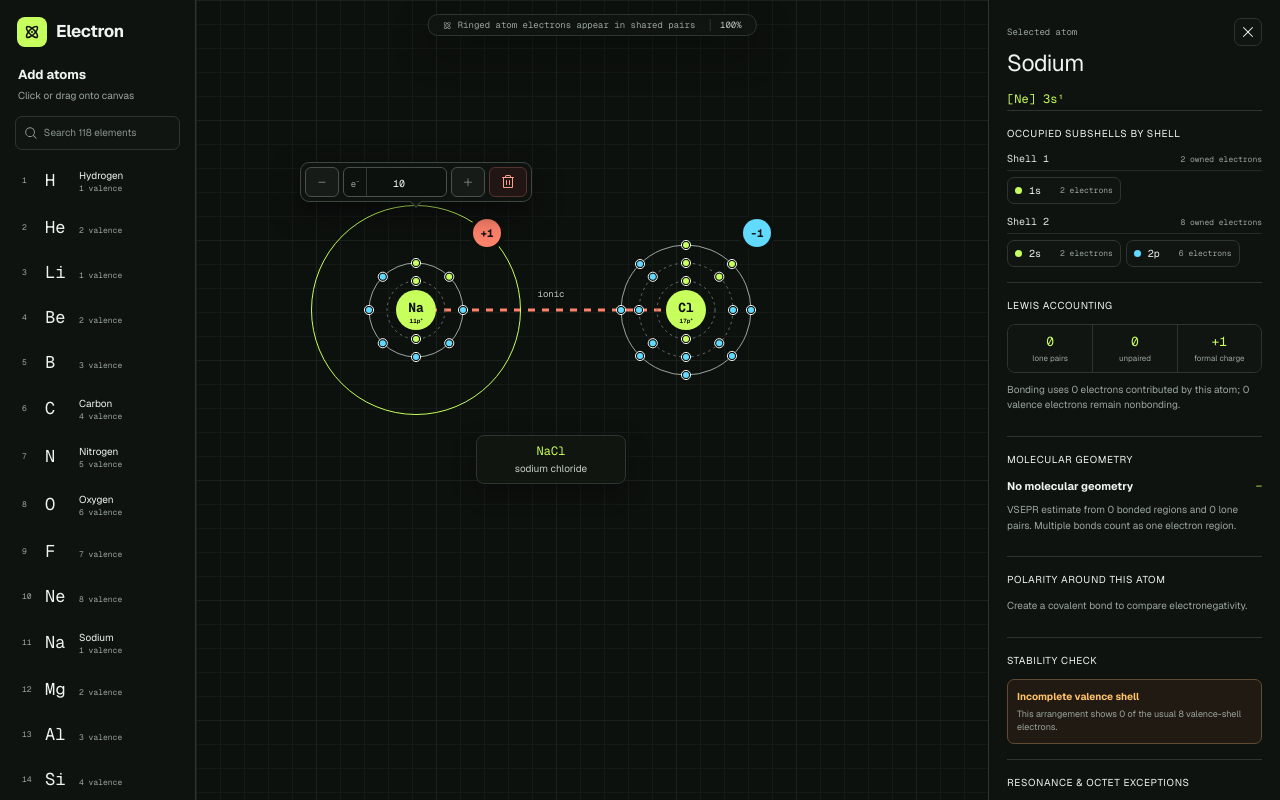
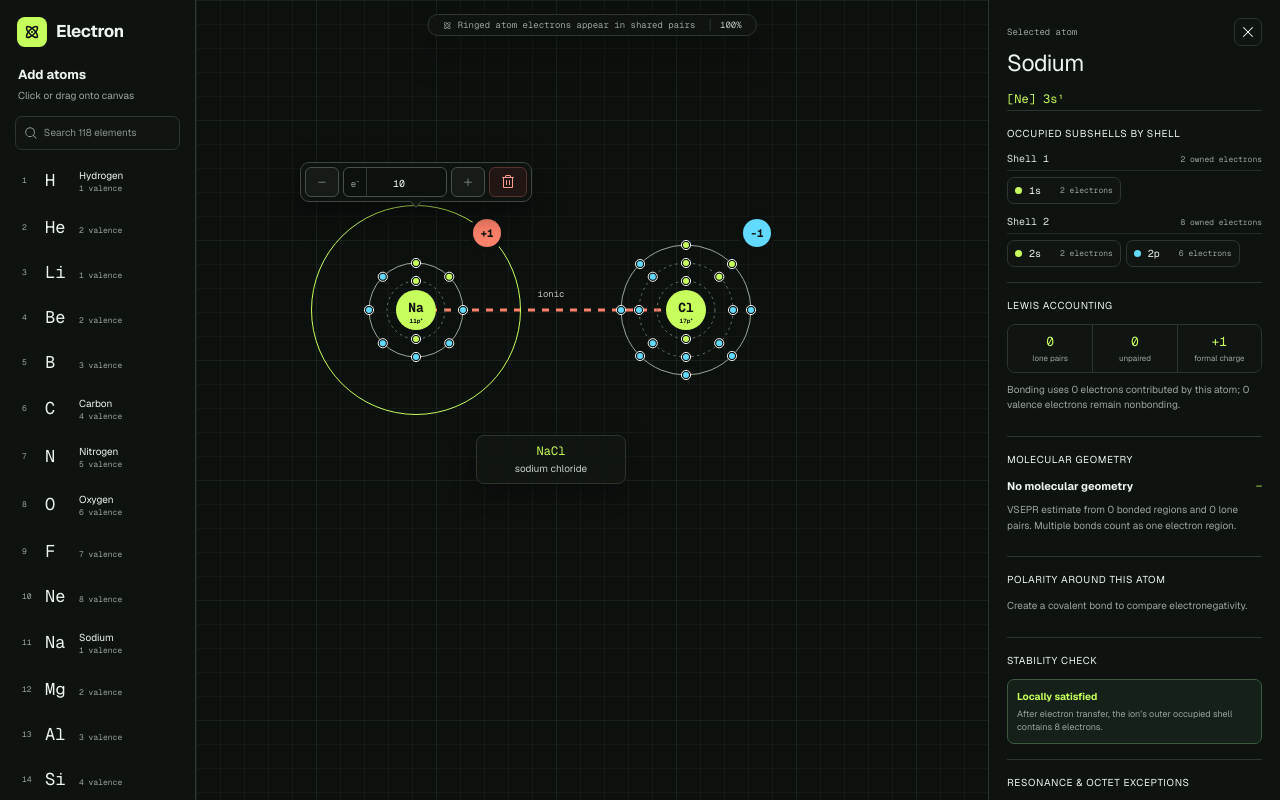
Before and after one commit to kk-spartans/electron, a Next.js app: page / in a window 1280 px wide. Built offline with nearby package versions, Linux system fonts and the light colour scheme; what @exabyte-io/periodic-table.js would draw is missing.

Commit message:
Add formula commands and workspace controls

```diff
--- a/src/app/globals.css
+++ b/src/app/globals.css
@@ -5,8 +5,9 @@
 html, body { margin:0; width:100%; height:100%; overflow:hidden; background:var(--bg); color:var(--text); font-family:var(--font-geist-sans),sans-serif; }
 button { color:inherit; font:inherit; }
 .lab-shell { width:100%; height:100dvh; display:flex; flex-direction:column; overflow:hidden; }
-.lab-layout { flex:1; min-height:0; display:grid; grid-template-columns:196px minmax(480px,1fr) 292px; }
+.lab-layout { --left-width:196px; --right-width:292px; flex:1; min-height:0; display:grid; grid-template-columns:var(--left-width) minmax(480px,1fr) var(--right-width); position:relative; }
 .element-tray,.atom-inspector { min-height:0; overflow:auto; background:#0f1310; position:relative; z-index:10; }
+.sidebar-resizer { position:absolute; top:0; bottom:0; z-index:18; width:9px; cursor:col-resize; touch-action:none; }.sidebar-resizer::after { content:""; position:absolute; top:0; bottom:0; left:4px; width:1px; background:transparent; transition:background .16s ease,box-shadow .16s ease; }.sidebar-resizer:hover::after,.sidebar-resizer:focus-visible::after,.sidebar-resizer:active::after { background:var(--accent); box-shadow:0 0 8px #c7ff5c88; }.sidebar-resizer.left { left:calc(var(--left-width) - 4px); }.sidebar-resizer.right { right:calc(var(--right-width) - 4px); }
 .element-tray { border-right:1px solid var(--line); padding:17px 13px; }
 .product-mark { display:flex; align-items:center; gap:9px; margin:0 4px 18px; }.product-mark span { width:30px; height:30px; display:grid; place-items:center; border-radius:8px; background:var(--accent); color:#0b0e0c; }.product-mark b { font-size:17px; letter-spacing:-.02em; }
 .atom-inspector { border-left:1px solid var(--line); padding:18px; }
@@ -89,7 +90,9 @@ button { color:inherit; font:inherit; }
 .inspector-actions { display:grid; grid-template-columns:1fr 1fr; gap:6px; padding-top:4px; }.inspector-actions button { display:flex; justify-content:center; align-items:center; gap:5px; border:1px solid var(--line); background:var(--surface-2); border-radius:7px; padding:8px; font-size:9px; cursor:pointer; }.inspector-actions .danger { grid-column:1/-1; color:#ff9d8e; }
 .inspector-empty { height:100%; display:grid; place-content:center; justify-items:center; text-align:center; gap:8px; color:var(--muted); }.inspector-empty svg { color:var(--accent); font-size:30px; }.inspector-empty b { color:var(--text); font-size:13px; }.inspector-empty span { max-width:180px; font-size:10px; line-height:1.5; }
 .bond-inspector section { margin-top:24px; }.bond-inspector p b { color:var(--text); }.remove-bond { width:100%; display:flex; align-items:center; justify-content:center; gap:7px; padding:9px; border:1px solid #57332d; border-radius:7px; background:#211614; color:#ff9d8e; cursor:pointer; }
+.formula-command-backdrop { position:fixed; inset:0; z-index:50; display:grid; place-items:start center; padding-top:18vh; background:#05080699; }.formula-command { width:min(420px,calc(100vw - 28px)); display:grid; grid-template-columns:1fr auto; gap:8px; padding:10px; border:1px solid #465148; border-radius:10px; background:#111611; box-shadow:0 24px 70px #000b; }.formula-command label { display:grid; grid-template-columns:auto 1fr; align-items:center; gap:9px; min-width:0; }.formula-command label span { color:var(--muted); font:9px var(--font-geist-mono); }.formula-command input { min-width:0; width:100%; height:34px; border:1px solid var(--line); border-radius:7px; outline:0; padding:0 9px; background:#0b0e0c; color:var(--text); font:12px var(--font-geist-mono); }.formula-command input:focus { border-color:var(--accent); }.formula-command button { border:1px solid #718b54; border-radius:7px; padding:0 12px; background:#26331d; color:var(--accent); font-size:9px; cursor:pointer; }.formula-command p { grid-column:1/-1; margin:0; color:#ff9d8e; font-size:9px; }
 .bond-contributors { display:flex; flex-wrap:wrap; gap:6px; margin:10px 0; }.bond-contributors span { display:flex; align-items:center; gap:6px; padding:6px 8px; border:1px solid var(--line); border-radius:7px; background:var(--surface); color:#d9e2db; font:9px var(--font-geist-mono); }.bond-contributors i { width:8px; height:8px; border-radius:50%; box-shadow:0 0 0 2px #303832; }.sharing-note { display:block; color:var(--accent); font:9px/1.5 var(--font-geist-mono); }
-@media (max-width:1050px) { .lab-layout { grid-template-columns:174px minmax(440px,1fr) 250px; }.atom-inspector { padding:14px; } }
+@media (max-width:1050px) { .lab-layout { --left-width:174px; --right-width:250px; grid-template-columns:var(--left-width) minmax(440px,1fr) var(--right-width); }.atom-inspector { padding:14px; } }
 @media (max-width:760px) { .lab-layout { display:grid; grid-template-columns:1fr; grid-template-rows:auto minmax(0,1fr); position:relative; }.element-tray { border:0; border-bottom:1px solid var(--line); padding:6px 9px; overflow:hidden; }.product-mark,.tray-heading,.tray-guide { display:none; }.element-search { width:150px; margin:0 6px 0 0; float:left; }.element-palette { display:flex; gap:2px; overflow:hidden; height:34px; }.element-palette button { min-width:42px; display:flex; justify-content:center; gap:3px; padding:6px 2px; }.element-palette button:hover { transform:none; }.element-palette small { grid-row:auto; font-size:6px; }.element-palette strong { grid-row:auto; font-size:14px; }.element-palette span,.element-palette i { display:none; }.chem-canvas { min-height:0; height:auto; }.atom-inspector { position:absolute; left:8px; right:8px; bottom:8px; height:210px; min-height:0; border:1px solid var(--line); border-radius:10px; padding:12px; box-shadow:0 16px 40px #0008; }.atom-inspector section { display:none; }.atom-inspector section.selected-electron { display:block; }.bond-toolbar { top:9px; max-width:calc(100% - 16px); left:8px; transform:none; }.bond-toolbar > span { display:flex; }.canvas-atom { width:170px; height:170px; } }
+@media (max-width:760px) { .sidebar-resizer { display:none; } }
 @media (prefers-reduced-motion:reduce) { *,*::before,*::after { transition-duration:.01ms!important; scroll-behavior:auto!important; } }
--- a/src/app/page.tsx
+++ b/src/app/page.tsx
@@ -92,9 +92,14 @@ export default function Home() {
   const [elementQuery, setElementQuery] = useState("");
   const [selectedBond, setSelectedBond] = useState<number | null>(null);
   const [selectedElectron, setSelectedElectron] = useState<{ atomId: number; label: string; kind: "s"|"p"|"d"|"f"; shared: boolean; source?: string } | null>(null);
+  const [formulaOpen,setFormulaOpen]=useState(false);
+  const [formulaInput,setFormulaInput]=useState("");
+  const [formulaError,setFormulaError]=useState("");
+  const [sidebarWidths,setSidebarWidths]=useState({left:196,right:292});
   const nextId = useRef(3);
   const canvasRef = useRef<HTMLElement>(null);
   const gesture = useRef<{ type: "pan" | "atom"; id?: number; sx: number; sy: number; ox: number; oy: number } | null>(null);
+  const resizing=useRef<{side:"left"|"right";startX:number;startWidth:number}|null>(null);
   const active = atoms.find((atom) => atom.id === selected[selected.length - 1]);
   const activeElement = active ? elements[active.element] : null;
   const activeSubshells = active && activeElement ? subshellsForElectronCount(activeElement.z - active.charge + active.electronOffset) : [];
@@ -134,6 +139,18 @@ export default function Home() {
     return () => canvas.removeEventListener("wheel", handleWheel);
   }, [pan, scale]);
 
+  useEffect(()=>{
+    const handleKey=(event:KeyboardEvent)=>{
+      const target=event.target as HTMLElement;
+      const isField=target instanceof HTMLInputElement||target instanceof HTMLTextAreaElement||target.isContentEditable;
+      if(event.ctrlKey&&event.shiftKey&&event.key.toLowerCase()==="p"){event.preventDefault();setFormulaOpen(true);setFormulaError("");return;}
+      if(event.key==="Escape"&&formulaOpen){setFormulaOpen(false);setFormulaInput("");setFormulaError("");return;}
+      if(event.key==="Delete"&&!isField&&active){event.preventDefault();deleteAtom(active.id);}
+    };
+    window.addEventListener("keydown",handleKey);
+    return()=>window.removeEventListener("keydown",handleKey);
+  },[active,formulaOpen]);
+
   function addAtom(element: ElementKey, x?: number, y?: number) {
     const id = nextId.current++;
     const centerX = ((canvasRef.current?.clientWidth ?? 960) / 2 - pan.x) / scale;
@@ -146,6 +163,33 @@ export default function Home() {
     setSelectedBond(null);
     setSelectedElectron((current)=>current?.atomId===id?current:null);
     setSelected([id]);
+  }
+
+  function deleteAtom(id:number){
+    setAtoms((items)=>items.filter((atom)=>atom.id!==id));
+    setBonds((items)=>items.filter((bond)=>bond.from!==id&&bond.to!==id));
+    setSelected((items)=>items.filter((item)=>item!==id));
+    setSelectedElectron((current)=>current?.atomId===id?null:current);
+  }
+
+  function spawnFormula(formula:string){
+    const matches=[...formula.matchAll(/([A-Z][a-z]?)(\d*)/g)];
+    if(!formula||matches.map((match)=>match[0]).join("")!==formula){setFormulaError("Enter a valid chemical formula.");return;}
+    const symbols=matches.flatMap((match)=>{const symbol=match[1];const count=match[2]?Number(match[2]):1;if(!(symbol in elements)||!Number.isInteger(count)||count<1||count>20)return[];return Array.from({length:count},()=>symbol);});
+    const expected=matches.reduce((sum,match)=>sum+(match[2]?Number(match[2]):1),0);
+    if(symbols.length!==expected||symbols.length>24){setFormulaError("That formula is unsupported or too large for the canvas.");return;}
+    const centerX=((canvasRef.current?.clientWidth??960)/2-pan.x)/scale,centerY=((canvasRef.current?.clientHeight??620)/2-pan.y)/scale;
+    const capacity=(symbol:string)=>symbol==="H"||["F","Cl","Br","I"].includes(symbol)?1:symbol==="Be"?2:symbol==="B"||symbol==="N"?3:symbol==="O"?2:symbol==="C"?4:symbol==="P"?5:symbol==="S"?6:8;
+    const frequencies=symbols.reduce<Record<string,number>>((result,symbol)=>({...result,[symbol]:(result[symbol]??0)+1}),{});
+    const candidates=symbols.map((symbol,index)=>({symbol,index})).filter(({symbol})=>symbol!=="H");
+    const centralIndex=symbols.length===1?0:(candidates.sort((a,b)=>frequencies[a.symbol]-frequencies[b.symbol]||capacity(b.symbol)-capacity(a.symbol)||a.index-b.index)[0]?.index??0);
+    const ids=symbols.map(()=>nextId.current++);
+    const outer=symbols.map((_,index)=>index).filter((index)=>index!==centralIndex);
+    const created=symbols.map((element,index)=>{if(index===centralIndex)return{id:ids[index],element,x:centerX,y:centerY,charge:0,electronOffset:0};const position=outer.indexOf(index),angle=-Math.PI/2+position*Math.PI*2/outer.length;return{id:ids[index],element,x:centerX+Math.cos(angle)*230,y:centerY+Math.sin(angle)*230,charge:0,electronOffset:0};});
+    const metals=new Set("Li Be Na Mg Al K Ca Sc Ti V Cr Mn Fe Co Ni Cu Zn Ga Rb Sr Y Zr Nb Mo Tc Ru Rh Pd Ag Cd In Sn Cs Ba".split(" "));
+    const createdBonds:BondEdge[]=outer.flatMap((index,position)=>{const inferred=stableBond(symbols[centralIndex],symbols[index]);if(!inferred)return[];const order=formula==="CO"?3:inferred.order;return[{id:Date.now()+position,from:ids[centralIndex],to:ids[index],type:inferred.type,order:order as 1|2|3}];});
+    const charged=created.map((atom)=>createdBonds.some((bond)=>bond.type==="ionic"&&(bond.from===atom.id||bond.to===atom.id))?{...atom,charge:metals.has(atom.element)?1:-1}:atom);
+    setAtoms((items)=>[...items,...charged]);setBonds((items)=>[...items,...createdBonds]);setSelected([ids[centralIndex]]);setSelectedBond(null);setFormulaOpen(false);setFormulaInput("");setFormulaError("");
   }
 
   function stableBond(first: ElementKey, second: ElementKey): { type: BondType; order: 1 | 2 | 3 } | null {
@@ -227,7 +271,7 @@ export default function Home() {
 
   return (
     <main className="lab-shell">
-      <div className="lab-layout">
+      <div className="lab-layout" style={{"--left-width":`${sidebarWidths.left}px`,"--right-width":`${sidebarWidths.right}px`} as React.CSSProperties}>
         <aside className="element-tray">
           <div className="product-mark"><span><Atom weight="bold" /></span><b>Electron</b></div>
           <div className="tray-heading"><b>Add atoms</b><small>Click or drag onto canvas</small></div>
@@ -239,6 +283,7 @@ export default function Home() {
             })}
           </div>
         </aside>
+        <div className="sidebar-resizer left" role="separator" aria-label="Resize element sidebar" aria-orientation="vertical" aria-valuenow={sidebarWidths.left} onPointerDown={(event)=>{event.currentTarget.setPointerCapture(event.pointerId);resizing.current={side:"left",startX:event.clientX,startWidth:sidebarWidths.left};}} onPointerMove={(event)=>{const current=resizing.current;if(!current||current.side!=="left")return;setSidebarWidths((widths)=>({...widths,left:Math.max(140,Math.min(360,current.startWidth+event.clientX-current.startX))}));}} onPointerUp={()=>{resizing.current=null;}}/>
 
         <section ref={canvasRef} className="chem-canvas" aria-label="Interactive atom canvas"
           onDragOver={(event) => event.preventDefault()}
@@ -301,7 +346,9 @@ export default function Home() {
             <section><h2>Connected bonds</h2>{bondSummary.length ? <div className="bond-summary">{bondSummary.map((bond) => <div key={bond.id}><span><i className={bond.type} />{bond.type} bond</span><button aria-label={`Remove ${bond.type} bond`} onClick={() => { setBonds((items) => items.filter((item) => item.id !== bond.id)); setAtoms((items) => items.map((atom) => atom.id === bond.from || atom.id === bond.to ? { ...atom, charge: 0 } : atom)); }}><X /></button></div>)}</div> : <p>No bond. Move this atom close to a compatible atom.</p>}</section>
           </> : <div className="inspector-empty"><Atom /><b>Select an atom</b><span>Its configuration, subshells, charge, and bonds will appear here.</span></div>}
         </aside>
+        <div className="sidebar-resizer right" role="separator" aria-label="Resize information sidebar" aria-orientation="vertical" aria-valuenow={sidebarWidths.right} onPointerDown={(event)=>{event.currentTarget.setPointerCapture(event.pointerId);resizing.current={side:"right",startX:event.clientX,startWidth:sidebarWidths.right};}} onPointerMove={(event)=>{const current=resizing.current;if(!current||current.side!=="right")return;setSidebarWidths((widths)=>({...widths,right:Math.max(220,Math.min(460,current.startWidth-event.clientX+current.startX))}));}} onPointerUp={()=>{resizing.current=null;}}/>
       </div>
+      {formulaOpen&&<div className="formula-command-backdrop" onPointerDown={()=>setFormulaOpen(false)}><form className="formula-command" role="dialog" aria-modal="true" aria-label="Create molecule from formula" onPointerDown={(event)=>event.stopPropagation()} onSubmit={(event)=>{event.preventDefault();spawnFormula(formulaInput);}}><label><span>Chemical formula</span><input autoFocus value={formulaInput} onChange={(event)=>{setFormulaInput(event.target.value);setFormulaError("");}} spellCheck={false} autoComplete="off" placeholder="H2O"/></label>{formulaError&&<p role="alert">{formulaError}</p>}<button type="submit">Create molecule</button></form></div>}
     </main>
   );
 }
@@ -339,9 +386,11 @@ function AtomLearning({atom,atoms,bonds}:{atom:AtomNode;atoms:AtomNode[];bonds:B
   else if(domains===5){geometry="Trigonal bipyramidal electron geometry";angle="90° and 120°";}
   else if(domains>=6){geometry="Octahedral electron geometry";angle="90°";}
   const shellTarget=atom.element==="H"||atom.element==="He"?2:8;
-  const shellCount=ownedValence+bondOrder;
+  const ionicShells=subshellsForElectronCount(data.z-atom.charge+atom.electronOffset),outerShell=ionicShells.at(-1)?.shell??1;
+  const ionicOuterCount=ionicShells.filter((subshell)=>subshell.shell===outerShell).reduce((sum,subshell)=>sum+subshell.count,0);
+  const shellCount=atom.charge!==0&&connected.some((bond)=>bond.type==="ionic")?ionicOuterCount:ownedValence+bondOrder;
   const exception=atom.element==="H"||atom.element==="He"?"First-shell duet rule":atom.element==="Be"||atom.element==="B"?"Stable electron-deficient structures are possible":shellCount>8&&elements[atom.element].subshells.some((item)=>item.shell>=3)?"Expanded valence shell is possible for some period-3-and-beyond compounds":unpaired?"An unpaired electron makes this a radical-like arrangement":null;
-  const stable=connected.length===0?{tone:"neutral",title:"Unbonded",text:"Move the atom near compatible partners to test a structure."}:shellCount===shellTarget||Boolean(exception)?{tone:"good",title:"Locally satisfied",text:`The displayed valence shell has ${shellCount} electrons when shared electrons are counted.`}:shellCount<shellTarget?{tone:"warn",title:"Incomplete valence shell",text:`This arrangement shows ${shellCount} of the usual ${shellTarget} valence-shell electrons.`}:{tone:"warn",title:"Check this structure",text:`The displayed shell has ${shellCount} electrons, above the usual ${shellTarget}.`};
+  const stable=connected.length===0?{tone:"neutral",title:"Unbonded",text:"Move the atom near compatible partners to test a structure."}:shellCount===shellTarget||Boolean(exception)?{tone:"good",title:"Locally satisfied",text:atom.charge!==0?`After electron transfer, the ion’s outer occupied shell contains ${shellCount} electrons.`:`The displayed valence shell has ${shellCount} electrons when shared electrons are counted.`}:shellCount<shellTarget?{tone:"warn",title:"Incomplete valence shell",text:`This arrangement shows ${shellCount} of the usual ${shellTarget} valence-shell electrons.`}:{tone:"warn",title:"Check this structure",text:`The displayed shell has ${shellCount} electrons, above the usual ${shellTarget}.`};
   const componentIds=new Set<number>(),stack=[atom.id];
   while(stack.length){const id=stack.pop()!;if(componentIds.has(id))continue;componentIds.add(id);bonds.filter((bond)=>bond.from===id||bond.to===id).forEach((bond)=>stack.push(bond.from===id?bond.to:bond.from));}
   const counts=[...componentIds].map((id)=>atoms.find((item)=>item.id===id)!).reduce<Record<string,number>>((result,item)=>({...result,[item.element]:(result[item.element]??0)+1}),{});
```
